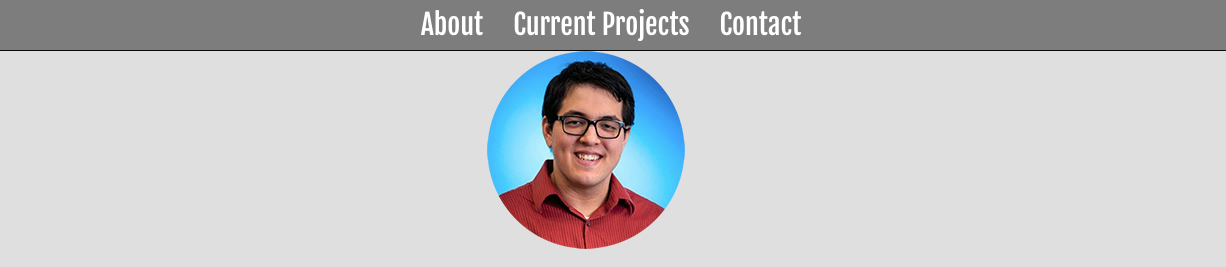
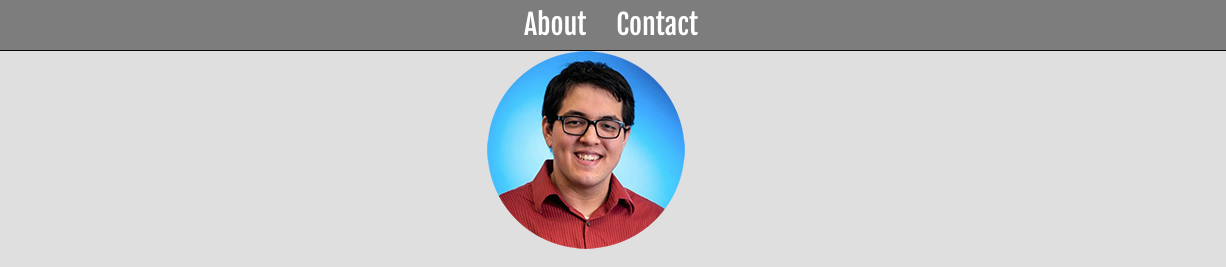
Before and after one commit to chocomcfudgecake/chocomcfudgecake.github.io, a plain HTML site: page about.html in a window 1280 px wide. Shown: the top 267 px of the page, 54-1280 px from the left. Drawn offline with nearby package versions, Linux system fonts and the light colour scheme.

Commit message:
deleting current projects links

```diff
--- a/about.html
+++ b/about.html
@@ -30,7 +30,6 @@
 
                 <ul class="nav navbar-nav">
                     <li><a href="about.html">About</a></li>
-                    <li><a href="">Current Projects</a></li>
                     <li><a href="contact.html">Contact</a></li>
                 </ul>
 
```
Also changed, not shown: contact.html (+0 -1 lines).
